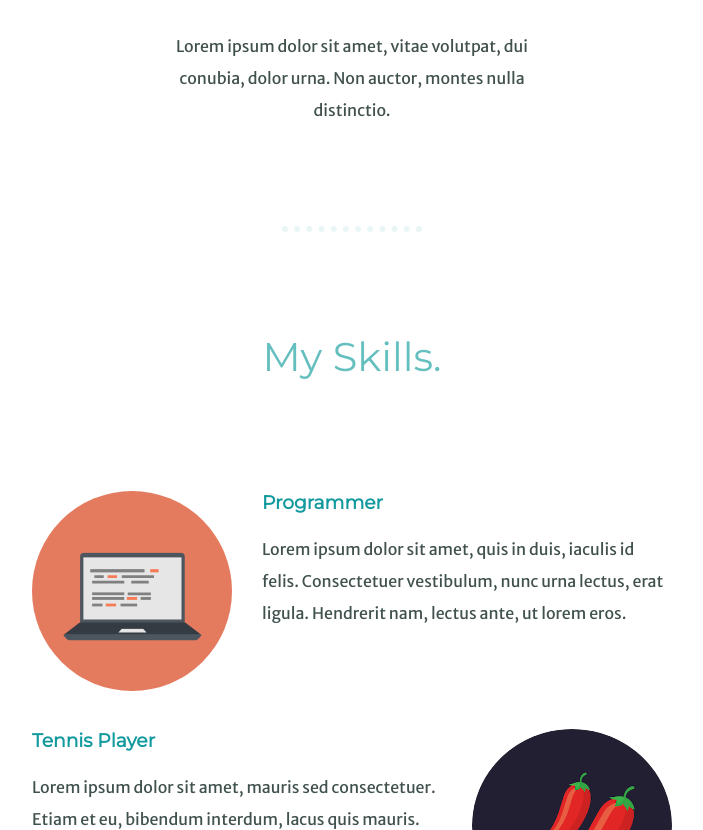
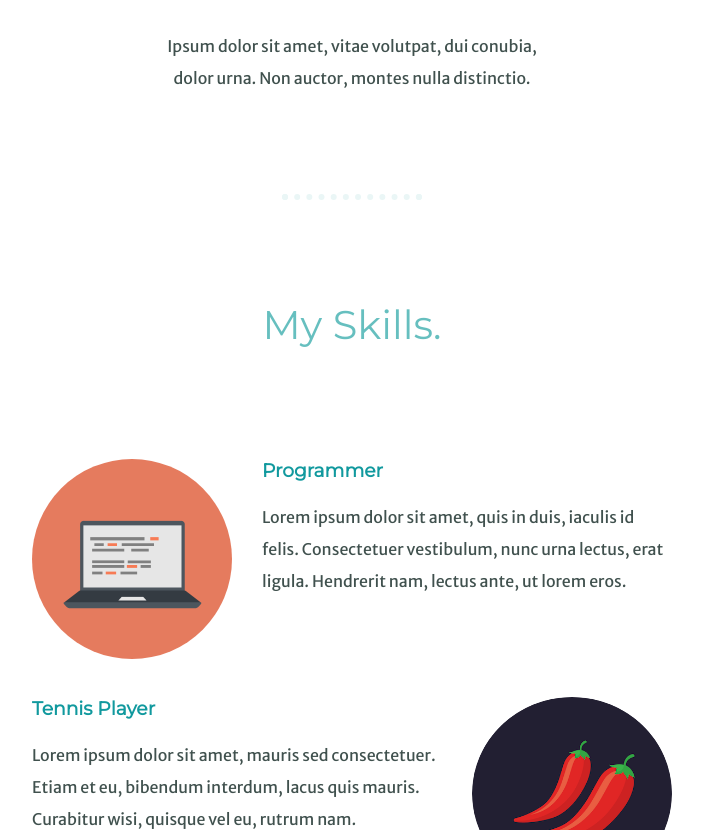
Before and after one commit to martinpob/cv, a plain HTML site: page index.html in a window 1280 px wide. Shown: the part 1101-1931 px from the top of the page, without its empty margins (288-991 px from the left). Drawn offline with Linux system fonts and the light colour scheme.

Commit message:
Second change

```diff
--- a/index.html
+++ b/index.html
@@ -27,7 +27,7 @@
       <div class="profile">
         <img class="profile-img" src="images/martinpoboril.jpeg" alt="">
         <h2>Hello.</h2>
-        <p class="intro">Lorem ipsum dolor sit amet, vitae volutpat, dui conubia, dolor urna. Non auctor, montes nulla distinctio.</p>
+        <p class="intro">Ipsum dolor sit amet, vitae volutpat, dui conubia, dolor urna. Non auctor, montes nulla distinctio.</p>
       </div>
 
       <hr>
```
